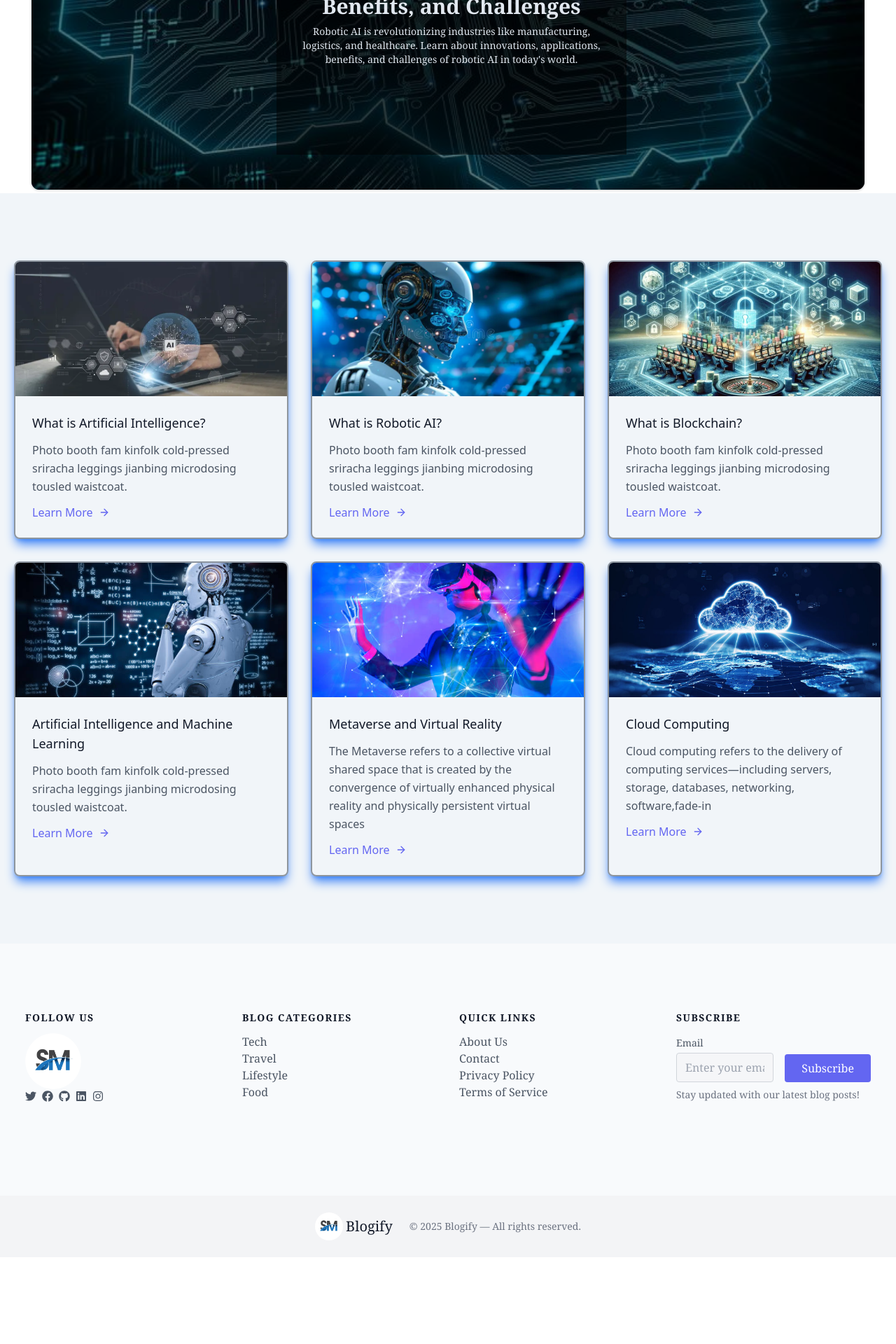
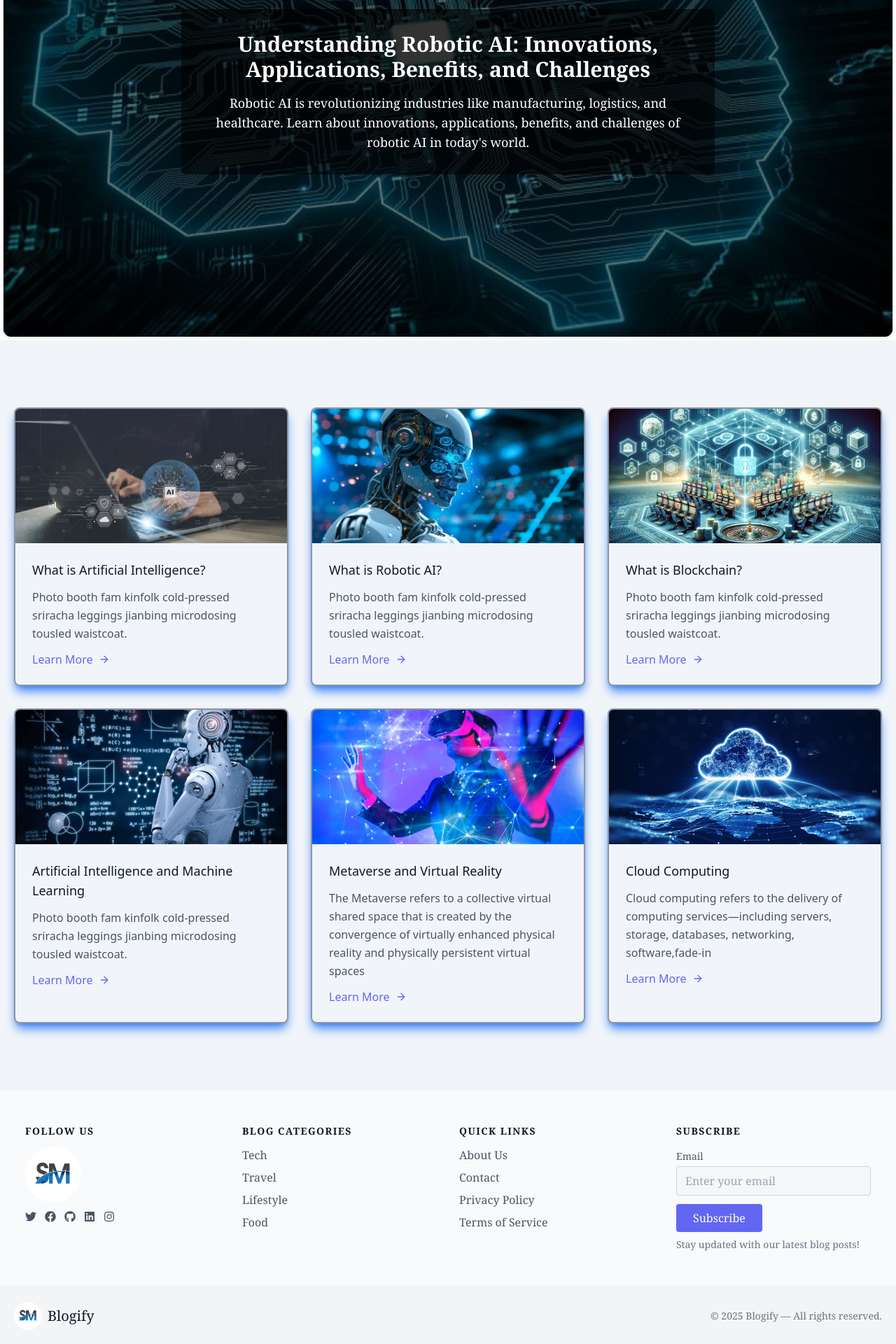
Before and after one commit to Samrasahaikh/sm-blog-website, a Next.js app: page / in a window 1280 px wide. Shown: the part 320-2240 px from the top of the page at 70% size. Before the commit the page ends 2116 px from the top, so only its background shows below. Built offline with nearby package versions, Linux system fonts and the light colour scheme.

Commit message:
changes code

```diff
--- a/package.json
+++ b/package.json
@@ -35,6 +35,7 @@
   "devDependencies": {
     "@eslint/eslintrc": "^3",
     "@types/node": "^20",
+    "@types/nodemailer": "^6.4.17",
     "@types/react": "^19",
     "@types/react-dom": "^19",
     "eslint": "^9",
--- a/src/app/blog-page/page.tsx
+++ b/src/app/blog-page/page.tsx
@@ -1,8 +1,13 @@
 "use client"; // Enable client-side rendering for animations
 import Hero from '@/components/hero/hero'
+import Link from 'next/link';
 import React, { useEffect } from 'react'
 
 const BlogPage = () => {
+  const email = "shaikhsamra855@gmail.com"; // Replace with your email
+  const subject = "Hello from the Website!"; // Replace with your subject
+  const body = "Hi, I want to connect with you.";
+
   useEffect(() => {
     const fadeElements = document.querySelectorAll('.fade-in, .fade-in-delayed');
 
@@ -65,9 +70,11 @@ const BlogPage = () => {
       </p>
 
       {/* Contact Button */}
+      <Link href={`mailto:${email}?subject=${encodeURIComponent(subject)}&body=${encodeURIComponent(body)}`}>
       <button className="mt-6 py-2 px-6 text-white bg-blue-600 rounded-md hover:bg-blue-700 transition duration-300 fade-in-delayed">
         Contact Me
       </button>
+      </Link>
     </div>
   );
 }
--- a/src/app/contact/contact.js
+++ b/src/app/contact/contact.js
@@ -96,7 +96,7 @@ const ContactPage = () => {
 
           <button
             type="submit"
-            className="w-full bg-blue-500 text-white py-3 rounded-md hover:bg-blue-600 transition duration-200"
+            className="w-full bg-blue-500 text-white py-3 rounded-md hover:bg-blue-600 transition duration-200 shadow-lg shadow-blue-800"
           >
             Send Message
           </button>
--- a/src/components/footer.tsx
+++ b/src/components/footer.tsx
@@ -1,44 +1,44 @@
-"use client"
+"use client";
 import React, { useEffect } from "react";
 import Image from "next/image";
 import { FaFacebook, FaGithub, FaInstagram, FaLinkedin, FaTwitter } from "react-icons/fa";
 import Link from "next/link";
 
 const Footer = () => {
-
   useEffect(() => {
-      const fadeElements = document.querySelectorAll('.fade-in');
+    const fadeElements = document.querySelectorAll(".fade-in");
 
     const observerOptions = {
-        rootMargin: '0px 0px -20% 0px',
+      rootMargin: "0px 0px -20% 0px",
     };
 
     const observer = new IntersectionObserver((entries, observer) => {
-        entries.forEach(entry => {
+      entries.forEach((entry) => {
         if (entry.isIntersecting) {
-            entry.target.classList.add('in-view');
-            observer.unobserve(entry.target); // Stop observing after animation
+          entry.target.classList.add("in-view");
+          observer.unobserve(entry.target);
         }
       });
     }, observerOptions);
 
-      fadeElements.forEach(element => {
+    fadeElements.forEach((element) => {
       observer.observe(element);
     });
 
     return () => {
-        fadeElements.forEach(element => {
-          observer.unobserve(element); // Clean up on unmount
+      fadeElements.forEach((element) => {
+        observer.unobserve(element);
       });
     };
   }, []);
 
   return (
     <div>
-      <footer className="text-gray-600 font-serif bg-slate-50 max-w-screen-2xl mx-auto">
-        <div className="container px-5 py-24 mx-auto">
-          <div className="flex flex-wrap md:text-left text-center order-first">
-            <div className="lg:w-1/4 md:w-1/2 w-full px-4 fade-in">
+      <footer className="text-gray-600 font-serif bg-slate-50">
+        <div className="container px-5 py-12 mx-auto max-w-screen-2xl">
+          <div className="flex flex-wrap justify-between md:justify-start md:text-left text-center order-first gap-y-10">
+            {/* Follow Us Section */}
+            <div className="w-full md:w-1/2 lg:w-1/4 px-4 fade-in flex flex-col items-center md:items-start">
               <h2 className="font-extrabold text-gray-900 tracking-widest text-sm mb-3">
                 FOLLOW US
               </h2>
@@ -47,64 +47,92 @@ const Footer = () => {
                 alt="logo"
                 width={50}
                 height={50}
-                className="w-20 h-20 rounded-full ml-[130px] md:ml-0"
+                className="w-20 h-20 rounded-full mb-3"
               />
-              <span className="inline-flex gap-2">
-                <Link href="#"><FaTwitter /></Link>
-                <Link href="#"><FaFacebook /></Link>
-                <Link href="#"><FaGithub /></Link>
-                <Link href="#"><FaLinkedin /></Link>
-                <Link href="#"><FaInstagram /></Link>
+              <span className="flex justify-center md:justify-start gap-3">
+                <Link href="#" aria-label="Twitter">
+                  <FaTwitter className="hover:text-indigo-500 transition-colors duration-300" />
+                </Link>
+                <Link href="#" aria-label="Facebook">
+                  <FaFacebook className="hover:text-indigo-500 transition-colors duration-300" />
+                </Link>
+                <Link href="#" aria-label="Github">
+                  <FaGithub className="hover:text-indigo-500 transition-colors duration-300" />
+                </Link>
+                <Link href="#" aria-label="LinkedIn">
+                  <FaLinkedin className="hover:text-indigo-500 transition-colors duration-300" />
+                </Link>
+                <Link href="#" aria-label="Instagram">
+                  <FaInstagram className="hover:text-indigo-500 transition-colors duration-300" />
+                </Link>
               </span>
             </div>
-            <div className="lg:w-1/4 md:w-1/2 w-full px-4 fade-in">
+
+            {/* Blog Categories Section */}
+            <div className="w-full md:w-1/2 lg:w-1/4 px-4 fade-in">
               <h2 className="font-extrabold text-gray-900 tracking-widest text-sm mb-3">
                 BLOG CATEGORIES
               </h2>
-              <nav className="list-none mb-10">
-                <li>
-                  <a className="text-gray-600 hover:text-gray-800">Tech</a>
+              <nav className="list-none">
+                <li className="mb-2">
+                  <a href="#" className="text-gray-600 hover:text-indigo-500 transition-colors duration-300">
+                    Tech
+                  </a>
                 </li>
-                <li>
-                  <a className="text-gray-600 hover:text-gray-800">Travel</a>
+                <li className="mb-2">
+                  <a href="#" className="text-gray-600 hover:text-indigo-500 transition-colors duration-300">
+                    Travel
+                  </a>
                 </li>
-                <li>
-                  <a className="text-gray-600 hover:text-gray-800">Lifestyle</a>
+                <li className="mb-2">
+                  <a href="#" className="text-gray-600 hover:text-indigo-500 transition-colors duration-300">
+                    Lifestyle
+                  </a>
                 </li>
-                <li>
-                  <a className="text-gray-600 hover:text-gray-800">Food</a>
+                <li className="mb-2">
+                  <a href="#" className="text-gray-600 hover:text-indigo-500 transition-colors duration-300">
+                    Food
+                  </a>
                 </li>
               </nav>
             </div>
-            <div className="lg:w-1/4 md:w-1/2 w-full px-4 fade-in">
+
+            {/* Quick Links Section */}
+            <div className="w-full md:w-1/2 lg:w-1/4 px-4 fade-in">
               <h2 className="font-extrabold text-gray-900 tracking-widest text-sm mb-3">
                 QUICK LINKS
               </h2>
-              <nav className="list-none mb-10">
-                <li>
-                  <a className="text-gray-600 hover:text-gray-800">About Us</a>
+              <nav className="list-none">
+                <li className="mb-2">
+                  <a href="#" className="text-gray-600 hover:text-indigo-500 transition-colors duration-300">
+                    About Us
+                  </a>
                 </li>
-                <li>
-                  <a className="text-gray-600 hover:text-gray-800">Contact</a>
+                <li className="mb-2">
+                  <a href="#" className="text-gray-600 hover:text-indigo-500 transition-colors duration-300">
+                    Contact
+                  </a>
                 </li>
-                <li>
-                  <a className="text-gray-600 hover:text-gray-800">
+                <li className="mb-2">
+                  <a href="#" className="text-gray-600 hover:text-indigo-500 transition-colors duration-300">
                     Privacy Policy
                   </a>
                 </li>
-                <li>
-                  <a className="text-gray-600 hover:text-gray-800">
+                <li className="mb-2">
+                  <a href="#" className="text-gray-600 hover:text-indigo-500 transition-colors duration-300">
                     Terms of Service
                   </a>
                 </li>
               </nav>
             </div>
-            <div className="lg:w-1/4 md:w-1/2 w-full px-4 fade-in">
+
+            {/* Subscribe Section */}
+            <div className="w-full md:w-1/2 lg:w-1/4 px-4 fade-in">
               <h2 className="font-extrabold text-gray-900 tracking-widest text-sm mb-3">
                 SUBSCRIBE
               </h2>
-              <div className="flex xl:flex-nowrap md:flex-nowrap lg:flex-wrap flex-wrap justify-center items-end md:justify-start">
-                <div className="relative w-40 sm:w-auto xl:mr-4 lg:mr-0 sm:mr-4 mr-2">
+              <div className="flex flex-col items-center md:items-start">
+                <div className="relative w-full">
                   <label
                     htmlFor="footer-field"
                     className="leading-7 text-sm text-gray-600"
@@ -119,19 +147,21 @@ const Footer = () => {
                     placeholder="Enter your email"
                   />
                 </div>
-                <button className="lg:mt-2 xl:mt-0 flex-shrink-0 inline-flex text-white bg-indigo-500 border-0 py-2 px-6 focus:outline-none hover:bg-indigo-600 rounded">
+                <button className="mt-3 w-full md:w-auto inline-flex text-white bg-indigo-500 border-0 py-2 px-6 focus:outline-none hover:bg-indigo-600 rounded">
                   Subscribe
                 </button>
               </div>
-              <p className="text-gray-500 text-sm mt-2 md:text-left text-center">
+              <p className="text-gray-500 text-sm mt-2 text-center md:text-left">
                 Stay updated with our latest blog posts!
               </p>
             </div>
           </div>
         </div>
-        <div className="bg-gray-100 max-w-screen-2xl mx-auto">
-          <div className="container px-5 py-6 mx-auto flex items-center justify-center sm:flex-row flex-col">
-            <Link href={"/"} className="flex title-font font-medium items-center text-gray-900">
+
+        {/* Footer Bottom Section */}
+        <div className="bg-gray-100">
+          <div className="container px-5 py-6 mx-auto flex flex-wrap items-center justify-between">
+            <Link href="/" className="flex items-center">
               <Image
                 src="/logo.png"
                 alt="logo"
@@ -139,9 +169,9 @@ const Footer = () => {
                 height={50}
                 className="w-10 h-10 bg-slate-100 rounded-full"
               />
-              <span className="ml-1 text-xl">Blogify</span>
+              <span className="ml-2 text-xl text-gray-900">Blogify</span>
             </Link>
-            <p className="text-sm text-gray-500 sm:ml-6 sm:mt-0 mt-4">
+            <p className="text-sm text-gray-500 mt-4 sm:mt-0">
               © 2025 Blogify — All rights reserved.
             </p>
           </div>
--- a/src/components/hero/hero-slider.tsx
+++ b/src/components/hero/hero-slider.tsx
@@ -1,26 +1,24 @@
 "use client"
-import * as React from "react"
-import Autoplay from "embla-carousel-autoplay"
-import Image from "next/image"
+import * as React from "react";
+import Autoplay from "embla-carousel-autoplay";
+import Image from "next/image";
 
 import {
   Carousel,
   CarouselContent,
   CarouselItem,
-} from "@/components/ui/carousel"
-import { Card } from "../ui/card"
+} from "@/components/ui/carousel";
+import { Card } from "../ui/card";
 
 export function CarouselPlugin() {
-  const plugin = React.useRef(
-    Autoplay({ delay: 2000, stopOnInteraction: true })
-  )
+  // Ensure the autoplay plugin is correctly initialized and referenced
+  const plugin = React.useMemo(() => Autoplay({ delay: 2000, stopOnInteraction: true }), []);
 
-  // Add image sources and text content
   const slides = [
     {
       src: "/hero-images/hero1.png",
       text: "Welcome to SM Blogify Website",
-      dec: " Explore a world of knowledge and insights at SM Blogify, your go-to platform for thought-provoking articles on technology, innovation, and trends shaping our future. Whether you're curious about Artificial Intelligence, Blockchain, the Metaverse, or Cloud Computing, we've got you covered. Stay informed, inspired, and engaged with our expertly crafted blogs."
+      dec: "Explore a world of knowledge and insights at SM Blogify, your go-to platform for thought-provoking articles on technology, innovation, and trends shaping our future. Whether you're curious about Artificial Intelligence, Blockchain, the Metaverse, or Cloud Computing, we've got you covered. Stay informed, inspired, and engaged with our expertly crafted blogs."
     },
     {
       src: "/hero-images/hero2.png",
@@ -32,14 +30,14 @@ export function CarouselPlugin() {
       text: "Understanding Robotic AI: Innovations, Applications, Benefits, and Challenges",
       dec: "Robotic AI is revolutionizing industries like manufacturing, logistics, and healthcare. Learn about innovations, applications, benefits, and challenges of robotic AI in today's world."
     },
-  ]
+  ];
 
   return (
     <Carousel
-      plugins={[plugin.current]}
-      className="lg:w-[1200px] md:w-[750px] md:h-[300px] lg:h-[500px] w-[350px] h-[250px] max-w-screen-2xl mx-auto"
-      onMouseEnter={plugin.current.stop}
-      onMouseLeave={plugin.current.reset}
+      plugins={[plugin]}
+      className="w-full max-w-screen-2xl mx-auto"
+      onMouseEnter={plugin.stop}
+      onMouseLeave={plugin.reset}
     >
       <CarouselContent>
         {slides.map((slide, index) => (
@@ -50,20 +48,20 @@ export function CarouselPlugin() {
                 <Image
                   src={slide.src}
                   alt={`Image ${index + 1}`}
-                  width={500}
-                  height={500}
-                  className="object-cover rounded-md lg:h-[490px] lg:w-[1500px] md:h-[290px] md:w-[750px] h-[250px] w-[350px]"
+                  width={1920}
+                  height={1080}
+                  className="object-cover rounded-md w-full h-[250px] sm:h-[350px] md:h-[500px] lg:h-[700px]"
                 />
 
                 {/* Text Overlay */}
-                <div className="absolute inset-0 items-center justify-center bg-black bg-opacity-50 ">
-                    <div className="justify-center items-center lg:h-[310px] h-[210px] w-[250px] p-2 md:w-[500px] md:ml-[150px] lg:ml-[350px] lg:mt-[130px] mt-6 ml-16 bg-black bg-opacity-50">
-                  <h2 className="text-slate-200 text-sm md:text-3xl font-extrabold text-center px-2 font-serif ">
-                    {slide.text}
-                  </h2>
-                  <p className="text-slate-200 text-[10px] md:text-sm mt-2 text-center px-4 font-serif">
-                    {slide.dec}
-                  </p>
+                <div className="absolute inset-0 flex items-center justify-center bg-black bg-opacity-50">
+                  <div className="text-center p-4 md:p-6 lg:p-8 bg-black bg-opacity-60 rounded-md w-[90%] md:w-[70%] lg:w-[60%]">
+                    <h2 className="text-white text-base sm:text-lg md:text-2xl lg:text-3xl font-bold font-serif mb-4">
+                      {slide.text}
+                    </h2>
+                    <p className="text-white text-xs sm:text-sm md:text-base lg:text-lg font-serif">
+                      {slide.dec}
+                    </p>
                   </div>
                 </div>
               </Card>
@@ -72,5 +70,5 @@ export function CarouselPlugin() {
         ))}
       </CarouselContent>
     </Carousel>
-  )
+  );
 }
```
Also changed, not shown: 1 other file (tests, documents, lock files or other folders). Lines whose indentation alone changed are shown as unchanged.
